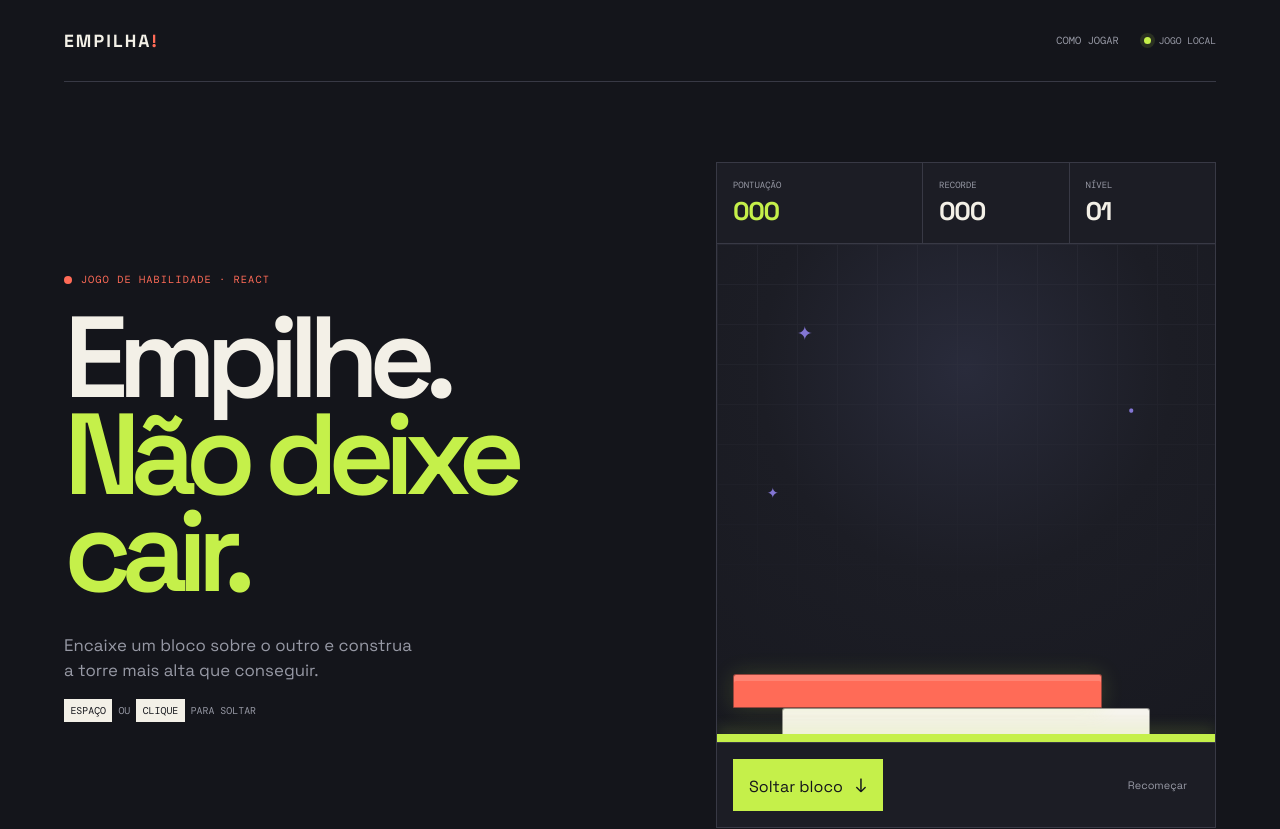
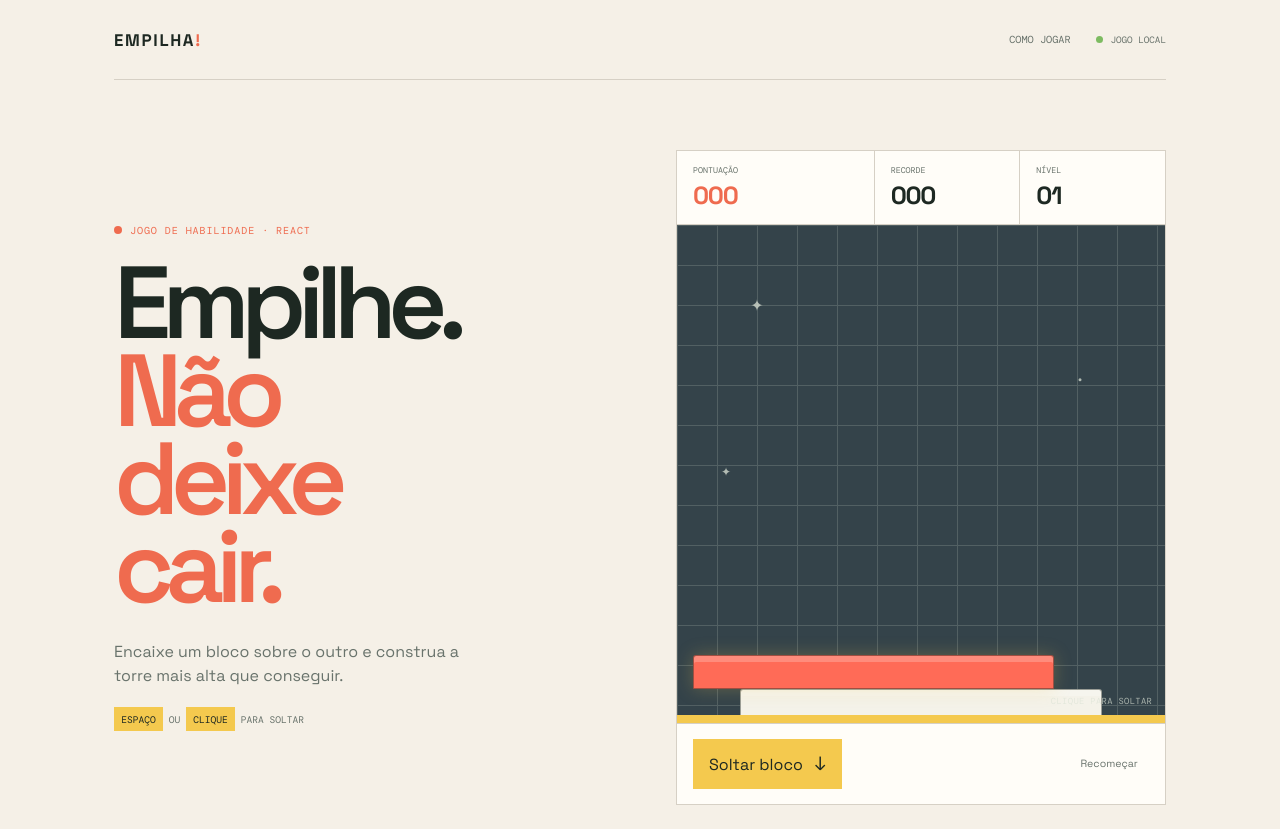
Before and after one commit to jenifferCamar/meu-app-react, a React (Vite) app: page / in a window 1280 px wide. Shown: the top 829 px of the page. Built offline with nearby package versions, Linux system fonts and the light colour scheme.

Commit message:
feat: melhora jogo de empilhar blocos

```diff
--- a/src/components/Game.jsx
+++ b/src/components/Game.jsx
@@ -12,12 +12,12 @@ const BASE_BLOCK = {
   color: '#f4f2e9',
 };
 
-function createActiveBlock(width, index) {
+function createActiveBlock(width, index, bottom) {
   return {
     id: `active-${index}`,
     width,
     left: 0,
-    bottom: BOARD_BLOCK_HEIGHT,
+    bottom,
     direction: 1,
     color: COLORS[index % COLORS.length],
   };
@@ -25,7 +25,7 @@ function createActiveBlock(width, index) {
 
 export default function Game() {
   const [stack, setStack] = useState([BASE_BLOCK]);
-  const [activeBlock, setActiveBlock] = useState(createActiveBlock(74, 0));
+  const [activeBlock, setActiveBlock] = useState(createActiveBlock(74, 0, BOARD_BLOCK_HEIGHT));
   const [score, setScore] = useState(0);
   const [bestScore, setBestScore] = useState(() => {
     if (typeof window === 'undefined') return 0;
@@ -110,7 +110,11 @@ export default function Game() {
       return;
     }
 
-    const nextActive = createActiveBlock(overlapWidth, round + 1);
+    const nextActive = createActiveBlock(
+      overlapWidth,
+      round + 1,
+      nextStack.length * BOARD_BLOCK_HEIGHT,
+    );
     nextActive.left = round % 2 === 0 ? 0 : 100 - overlapWidth;
     nextActive.direction = round % 2 === 0 ? 1 : -1;
     setActiveBlock(nextActive);
@@ -131,7 +135,7 @@ export default function Game() {
   }, [dropBlock]);
 
   function restartGame() {
-    const nextActive = createActiveBlock(74, 0);
+    const nextActive = createActiveBlock(74, 0, BOARD_BLOCK_HEIGHT);
     setStack([BASE_BLOCK]);
     setActiveBlock(nextActive);
     setScore(0);
@@ -154,7 +158,7 @@ export default function Game() {
 
       <div className="game-panel">
         <ScoreBoard score={score} bestScore={bestScore} level={level} />
-        <GameBoard stack={stack} activeBlock={activeBlock} />
+        <GameBoard stack={stack} activeBlock={activeBlock} onDrop={dropBlock} />
 
         <div className="game-controls">
           {status === 'playing' ? (
--- a/src/components/GameBoard.jsx
+++ b/src/components/GameBoard.jsx
@@ -1,8 +1,20 @@
 import React from 'react';
 
-export default function GameBoard({ stack, activeBlock }) {
+export default function GameBoard({ stack, activeBlock, onDrop }) {
   return (
-    <div className="game-board" aria-label="Área do jogo">
+    <div
+      className="game-board"
+      aria-label="Área do jogo. Clique para soltar o bloco."
+      role="button"
+      tabIndex="0"
+      onClick={onDrop}
+      onKeyDown={(event) => {
+        if (event.key === 'Enter' || event.key === ' ') {
+          event.preventDefault();
+          onDrop();
+        }
+      }}
+    >
       <div className="board-stars" aria-hidden="true">
         <span className="star star-one">✦</span>
         <span className="star star-two">·</span>
@@ -35,6 +47,7 @@ export default function GameBoard({ stack, activeBlock }) {
       )}
 
       <div className="board-floor" aria-hidden="true" />
+      <span className="board-hint">clique para soltar</span>
     </div>
   );
 }
--- a/src/styles.css
+++ b/src/styles.css
@@ -2,111 +2,111 @@
 
 :root {
   font-family: 'Space Grotesk', Arial, sans-serif;
-  color: #f3f0e7;
-  background: #14151b;
+  color: #1d2822;
+  background: #f5f0e7;
   font-synthesis: none;
   text-rendering: optimizeLegibility;
 }
 
 * { box-sizing: border-box; }
 html { scroll-behavior: smooth; }
-body { margin: 0; min-width: 320px; background: #14151b; }
+body { margin: 0; min-width: 320px; background: #f5f0e7; }
 a { color: inherit; text-decoration: none; }
 button { font: inherit; }
-button:focus-visible, a:focus-visible { outline: 3px solid #c5f04a; outline-offset: 4px; }
+button:focus-visible, a:focus-visible, .game-board:focus-visible { outline: 3px solid #f4c94e; outline-offset: 4px; }
 
 .app-shell {
-  --night: #14151b;
-  --panel: #1c1d25;
-  --soft-panel: #252631;
-  --paper: #f3f0e7;
-  --muted: #9799a5;
-  --line: #383945;
-  --lime: #c5f04a;
-  --coral: #ff6b57;
-  --lavender: #9d8cff;
-  max-width: 1380px;
+  --background: #f5f0e7;
+  --surface: #fffdf8;
+  --ink: #1d2822;
+  --muted: #69736c;
+  --line: #d6d0c5;
+  --accent: #f4c94e;
+  --orange: #ef6b4f;
+  --blue: #8ba9e8;
+  max-width: 1180px;
   min-height: 100vh;
   margin: 0 auto;
   padding: 0 5vw;
-  color: var(--paper);
-  background: var(--night);
+  color: var(--ink);
+  background: var(--background);
   overflow: hidden;
 }
 
 .site-header {
-  min-height: 82px;
+  min-height: 80px;
   display: flex;
   align-items: center;
   justify-content: space-between;
   border-bottom: 1px solid var(--line);
 }
 
-.brand { font-size: 1.1rem; font-weight: 700; letter-spacing: 0.12em; }
-.brand span { color: var(--coral); }
+.brand { font-size: 1.05rem; font-weight: 700; letter-spacing: 0.1em; }
+.brand span { color: var(--orange); }
 .nav-bar { display: flex; align-items: center; gap: 1.6rem; }
-.nav-bar a, .header-status, .game-tip, .score-item span, .eyebrow, .step-number, .footer-year, .site-footer p, .highlight-tag, .visual-card { font-family: 'DM Mono', monospace; text-transform: uppercase; }
-.nav-bar a { color: var(--muted); font-size: 0.65rem; transition: color 0.2s ease; }
-.nav-bar a:hover { color: var(--lime); }
-.header-status { display: flex; align-items: center; gap: 0.45rem; color: var(--muted); font-size: 0.6rem; }
-.header-status i { width: 7px; height: 7px; border-radius: 50%; background: var(--lime); box-shadow: 0 0 0 4px rgba(197, 240, 74, 0.12); }
+.nav-bar a, .header-status, .game-tip, .score-item span, .eyebrow, .step-number, .site-footer p, .board-hint { font-family: 'DM Mono', monospace; text-transform: uppercase; }
+.nav-bar a { color: var(--muted); font-size: 0.64rem; transition: color 0.2s ease; }
+.nav-bar a:hover { color: var(--orange); }
+.header-status { display: flex; align-items: center; gap: 0.45rem; color: var(--muted); font-size: 0.58rem; }
+.header-status i { width: 7px; height: 7px; border-radius: 50%; background: #7dbb61; }
 
-.game-section { min-height: 720px; display: grid; grid-template-columns: 0.9fr 1.1fr; align-items: center; gap: 8vw; padding: 80px 0 100px; }
-.game-intro { max-width: 540px; }
-.eyebrow { display: flex; align-items: center; gap: 0.55rem; color: var(--coral); font-size: 0.65rem; letter-spacing: 0.1em; margin: 0 0 1.5rem; }
-.eyebrow span { width: 8px; height: 8px; display: inline-block; border-radius: 50%; background: var(--coral); }
-h1 { font-size: clamp(4.5rem, 9vw, 8.8rem); line-height: 0.84; letter-spacing: -0.09em; margin: 0; font-weight: 600; }
-h1 em, .how-heading em { display: inline-block; color: var(--lime); font-style: normal; }
-.game-description { max-width: 350px; color: var(--muted); font-size: 1.05rem; line-height: 1.5; margin: 2rem 0 1.3rem; }
-.game-tip { color: var(--muted); font-size: 0.62rem; }
-.game-tip span { padding: 0.3rem 0.4rem; color: var(--night); background: var(--paper); }
+.game-section { min-height: 690px; display: grid; grid-template-columns: 0.8fr 1.2fr; align-items: center; gap: 7vw; padding: 70px 0 90px; }
+.game-intro { max-width: 460px; }
+.eyebrow { display: flex; align-items: center; gap: 0.5rem; color: var(--orange); font-size: 0.63rem; letter-spacing: 0.09em; margin: 0 0 1.35rem; }
+.eyebrow span { width: 8px; height: 8px; display: inline-block; border-radius: 50%; background: var(--orange); }
+h1 { font-size: clamp(4rem, 8vw, 7.6rem); line-height: 0.86; letter-spacing: -0.085em; margin: 0; font-weight: 600; }
+h1 em, .how-heading em { color: var(--orange); font-style: normal; }
+.game-description { max-width: 350px; color: var(--muted); font-size: 1rem; line-height: 1.5; margin: 1.8rem 0 1.25rem; }
+.game-tip { color: var(--muted); font-size: 0.6rem; line-height: 2.4; }
+.game-tip span { padding: 0.35rem 0.45rem; color: var(--ink); background: var(--accent); }
 
-.game-panel { width: min(100%, 500px); justify-self: end; }
-.score-board { display: grid; grid-template-columns: 1.4fr 1fr 1fr; border: 1px solid var(--line); border-bottom: 0; background: var(--panel); }
-.score-item { display: flex; flex-direction: column; gap: 0.25rem; padding: 1rem; border-left: 1px solid var(--line); }
+.game-panel { width: min(100%, 490px); justify-self: end; }
+.score-board { display: grid; grid-template-columns: 1.35fr 1fr 1fr; border: 1px solid var(--line); border-bottom: 0; background: var(--surface); }
+.score-item { display: flex; flex-direction: column; gap: 0.25rem; padding: 0.85rem 1rem; border-left: 1px solid var(--line); }
 .score-item:first-child { border-left: 0; }
-.score-item span { color: var(--muted); font-size: 0.56rem; }
-.score-item strong { color: var(--paper); font-size: 1.6rem; letter-spacing: -0.05em; }
-.score-main strong { color: var(--lime); }
+.score-item span { color: var(--muted); font-size: 0.52rem; }
+.score-item strong { color: var(--ink); font-size: 1.55rem; letter-spacing: -0.05em; }
+.score-main strong { color: var(--orange); }
 
-.game-board { height: 500px; position: relative; isolation: isolate; overflow: hidden; border: 1px solid var(--line); background: radial-gradient(circle at 50% 25%, #292b3b 0%, var(--panel) 46%, #181920 100%); }
-.game-board::before { content: ''; position: absolute; inset: 0; z-index: -1; opacity: 0.3; background-image: linear-gradient(var(--line) 1px, transparent 1px), linear-gradient(90deg, var(--line) 1px, transparent 1px); background-size: 40px 40px; mask-image: linear-gradient(to bottom, black, transparent 80%); }
-.board-stars { color: var(--lavender); font-family: Georgia, serif; }
-.star { position: absolute; z-index: 1; opacity: 0.8; }
-.star-one { top: 15%; left: 16%; font-size: 1.2rem; }
-.star-two { top: 29%; right: 16%; font-size: 2rem; }
-.star-three { top: 48%; left: 10%; font-size: 0.9rem; }
-.block { position: absolute; height: 34px; border: 1px solid rgba(20, 21, 27, 0.45); border-radius: 3px 3px 1px 1px; transition: left 0.016s linear, width 0.2s ease; }
-.placed-block { z-index: 3; box-shadow: inset 0 6px rgba(255, 255, 255, 0.16), 0 4px 0 rgba(0, 0, 0, 0.16); }
-.active-block { z-index: 4; box-shadow: inset 0 6px rgba(255, 255, 255, 0.17), 0 0 22px rgba(197, 240, 74, 0.16); }
-.board-floor { position: absolute; z-index: 5; right: 0; bottom: 0; left: 0; height: 8px; background: var(--lime); box-shadow: 0 -4px 15px rgba(197, 240, 74, 0.25); }
+.game-board { height: 500px; position: relative; isolation: isolate; overflow: hidden; cursor: pointer; border: 1px solid var(--line); background: #34434a; }
+.game-board::before { content: ''; position: absolute; inset: 0; z-index: -1; opacity: 0.18; background-image: linear-gradient(#dce3d6 1px, transparent 1px), linear-gradient(90deg, #dce3d6 1px, transparent 1px); background-size: 40px 40px; }
+.board-stars { color: #dce3d6; }
+.star { position: absolute; z-index: 1; opacity: 0.75; }
+.star-one { top: 14%; left: 15%; font-size: 1rem; }
+.star-two { top: 28%; right: 17%; font-size: 1.35rem; }
+.star-three { top: 48%; left: 9%; font-size: 0.75rem; }
+.block { position: absolute; height: 34px; border: 1px solid rgba(29, 40, 34, 0.42); border-radius: 3px 3px 1px 1px; transition: left 0.016s linear, width 0.2s ease; }
+.placed-block { z-index: 3; box-shadow: inset 0 6px rgba(255, 255, 255, 0.2), 0 4px 0 rgba(29, 40, 34, 0.18); }
+.active-block { z-index: 4; box-shadow: inset 0 6px rgba(255, 255, 255, 0.22), 0 0 18px rgba(244, 201, 78, 0.25); }
+.board-floor { position: absolute; z-index: 5; right: 0; bottom: 0; left: 0; height: 8px; background: var(--accent); }
+.board-hint { position: absolute; z-index: 6; right: 0.8rem; bottom: 1rem; color: #dce3d6; font-size: 0.55rem; letter-spacing: 0.04em; opacity: 0.7; pointer-events: none; }
 
-.game-controls { display: flex; align-items: center; justify-content: space-between; min-height: 76px; padding: 1rem; border: 1px solid var(--line); border-top: 0; background: var(--panel); }
+.game-controls { display: flex; align-items: center; justify-content: space-between; min-height: 74px; padding: 0.9rem 1rem; border: 1px solid var(--line); border-top: 0; background: var(--surface); }
 .drop-button, .restart-button { border: 0; cursor: pointer; transition: transform 0.2s ease, background 0.2s ease; }
-.drop-button { padding: 0.85rem 1rem; color: var(--night); background: var(--lime); }
-.drop-button span { margin-left: 0.5rem; font-size: 1.2rem; }
-.drop-button:hover { background: var(--paper); transform: translateY(-2px); }
-.restart-button { padding: 0.75rem; color: var(--muted); background: transparent; font-size: 0.68rem; }
-.restart-button:hover { color: var(--paper); }
-.result-message { display: flex; flex-direction: column; gap: 0.25rem; }
-.result-message strong { color: var(--lime); font-size: 0.95rem; }
+.drop-button { padding: 0.8rem 1rem; color: var(--ink); background: var(--accent); }
+.drop-button span { margin-left: 0.45rem; font-size: 1.2rem; }
+.drop-button:hover { background: var(--orange); transform: translateY(-2px); }
+.restart-button { padding: 0.7rem; color: var(--muted); background: transparent; font-size: 0.66rem; }
+.restart-button:hover { color: var(--ink); }
+.result-message { display: flex; flex-direction: column; gap: 0.2rem; }
+.result-message strong { color: var(--orange); font-size: 0.95rem; }
 .result-message span { color: var(--muted); font-size: 0.72rem; }
 
-.how-to-play { display: grid; grid-template-columns: 0.7fr 1.3fr; gap: 8vw; padding: 100px 0 120px; border-top: 1px solid var(--line); }
-.how-heading h2 { font-size: clamp(2.8rem, 5.5vw, 5.7rem); line-height: 0.88; letter-spacing: -0.08em; margin: 0; }
+.how-to-play { display: grid; grid-template-columns: 0.7fr 1.3fr; gap: 8vw; padding: 90px 0 110px; border-top: 1px solid var(--line); }
+.how-heading h2 { font-size: clamp(2.7rem, 5vw, 5.1rem); line-height: 0.9; letter-spacing: -0.075em; margin: 0; }
 .steps-list { display: grid; align-content: center; }
-.step { display: grid; grid-template-columns: 70px 1fr; gap: 1.2rem; align-items: start; padding: 1.4rem 0; border-bottom: 1px solid var(--line); }
+.step { display: grid; grid-template-columns: 62px 1fr; gap: 1rem; align-items: start; padding: 1.35rem 0; border-bottom: 1px solid var(--line); }
 .step:first-child { border-top: 1px solid var(--line); }
-.step-number { color: var(--coral); font-size: 0.65rem; }
-.step h3 { margin: 0 0 0.35rem; font-size: 1.25rem; }
-.step p { max-width: 360px; color: var(--muted); font-size: 0.9rem; line-height: 1.45; margin: 0; }
+.step-number { color: var(--orange); font-size: 0.62rem; }
+.step h3 { margin: 0 0 0.3rem; font-size: 1.15rem; }
+.step p { max-width: 360px; color: var(--muted); font-size: 0.88rem; line-height: 1.45; margin: 0; }
 
-.site-footer { display: grid; grid-template-columns: 1fr 1fr 1fr; align-items: center; gap: 1rem; padding: 1.5rem 0 2rem; border-top: 1px solid var(--line); color: var(--muted); }
-.site-footer p { font-size: 0.58rem; text-align: center; margin: 0; }
-.site-footer > span:last-child { font-family: 'DM Mono', monospace; font-size: 0.6rem; text-align: right; text-transform: uppercase; }
+.site-footer { display: grid; grid-template-columns: 1fr 1fr 1fr; align-items: center; gap: 1rem; padding: 1.4rem 0 1.8rem; border-top: 1px solid var(--line); color: var(--muted); }
+.site-footer p { font-size: 0.56rem; text-align: center; margin: 0; }
+.site-footer > span:last-child { font-family: 'DM Mono', monospace; font-size: 0.58rem; text-align: right; text-transform: uppercase; }
 
 @media (max-width: 850px) {
-  .game-section { grid-template-columns: 1fr; gap: 3.5rem; padding: 75px 0 95px; }
+  .game-section { grid-template-columns: 1fr; gap: 3.5rem; padding: 70px 0 90px; }
   .game-panel { justify-self: center; }
   .how-to-play { grid-template-columns: 1fr; gap: 3rem; }
 }
@@ -115,13 +115,13 @@ h1 em, .how-heading em { display: inline-block; color: var(--lime); font-style:
   .site-header { min-height: 72px; }
   .nav-bar { gap: 0.75rem; }
   .nav-bar a:first-child { display: none; }
-  .header-status { font-size: 0.55rem; }
-  h1 { font-size: clamp(4rem, 20vw, 6.5rem); }
+  .header-status { font-size: 0.52rem; }
+  h1 { font-size: clamp(3.8rem, 19vw, 6.2rem); }
   .game-board { height: 430px; }
-  .game-controls { min-height: 82px; }
-  .score-item { padding: 0.8rem 0.65rem; }
-  .score-item strong { font-size: 1.3rem; }
-  .score-item span { font-size: 0.5rem; }
+  .game-controls { min-height: 80px; }
+  .score-item { padding: 0.75rem 0.6rem; }
+  .score-item strong { font-size: 1.25rem; }
+  .score-item span { font-size: 0.48rem; }
   .site-footer { grid-template-columns: 1fr; }
   .site-footer p, .site-footer > span:last-child { text-align: left; }
 }
```
